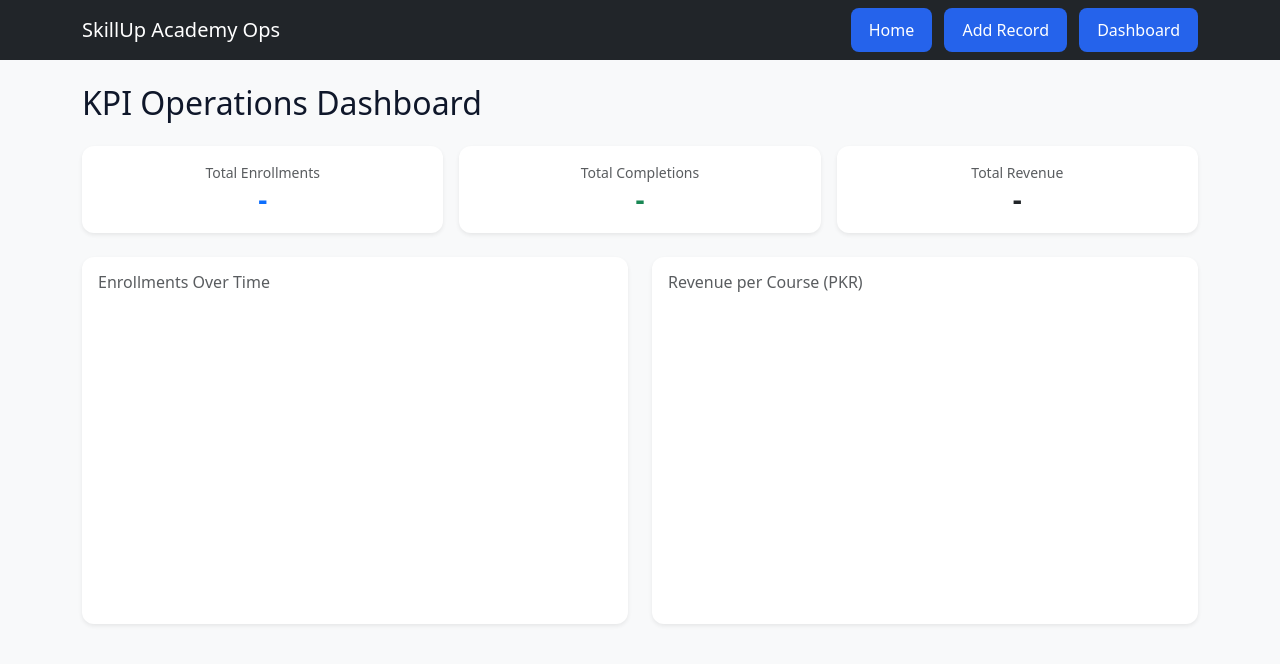
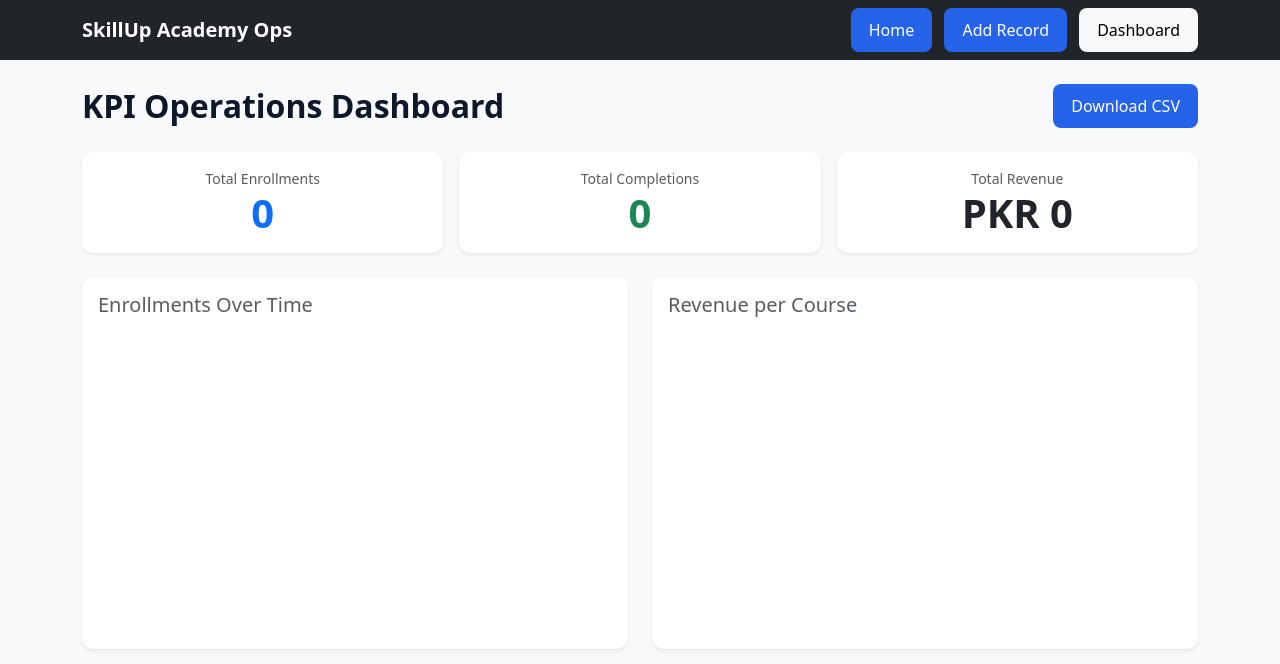
Before and after one commit to TalhatFarman9/operations-api, a website: page public/dashboard.html in a window 1280 px wide. Drawn offline with nearby package versions, Linux system fonts and the light colour scheme; no server answers.

Commit message:
Add GET /export CSV download endpoint and dashboard export button

```diff
--- a/public/dashboard.html
+++ b/public/dashboard.html
@@ -3,7 +3,7 @@
 <head>
     <meta charset="UTF-8">
     <meta name="viewport" content="width=device-width, initial-scale=1.0">
-    <title>KPI Dashboard - SkillUp Academy</title>
+    <title>Dashboard - SkillUp Academy Ops</title>
     <!-- Bootstrap 5 CSS -->
     <link href="https://cdn.jsdelivr.net/npm/bootstrap@5.3.0/dist/css/bootstrap.min.css" rel="stylesheet">
     <link rel="stylesheet" href="/css/style.css">
@@ -15,57 +15,60 @@
     <!-- Navigation Bar -->
     <nav class="navbar navbar-expand-lg navbar-dark bg-dark mb-4">
         <div class="container">
-            <a class="navbar-brand font-weight-bold" href="/">SkillUp Academy Ops</a>
+            <a class="navbar-brand fw-bold" href="/">SkillUp Academy Ops</a>
             <div>
                 <a href="/" class="btn btn-outline-light btn-sm me-2">Home</a>
                 <a href="/entry.html" class="btn btn-outline-light btn-sm me-2">Add Record</a>
-                <a href="/dashboard.html" class="btn btn-primary btn-sm">Dashboard</a>
+                <a href="/dashboard.html" class="btn btn-outline-light btn-sm active">Dashboard</a>
             </div>
         </div>
     </nav>
 
-    <div class="container mb-5">
-        <h2 class="mb-4">KPI Operations Dashboard</h2>
+    <div class="container my-4">
+        <!-- Dashboard Header & Download CSV Button -->
+        <div class="d-flex justify-content-between align-items-center mb-4">
+            <h2 class="fw-bold m-0">KPI Operations Dashboard</h2>
+            <a href="/export" class="btn btn-success">
+                Download CSV
+            </a>
+        </div>
 
-        <!-- Aggregate Summary Cards -->
+        <!-- Aggregate Cards -->
         <div class="row g-3 mb-4">
             <div class="col-md-4">
-                <div class="card border-0 shadow-sm text-center bg-white p-3">
-                    <span class="text-muted small">Total Enrollments</span>
-                    <h3 id="totalEnrollments" class="fw-bold text-primary mb-0">-</h3>
+                <div class="card shadow-sm border-0 text-center p-3">
+                    <div class="text-muted small">Total Enrollments</div>
+                    <div class="display-6 fw-bold text-primary" id="totalEnrollments">0</div>
                 </div>
             </div>
             <div class="col-md-4">
-                <div class="card border-0 shadow-sm text-center bg-white p-3">
-                    <span class="text-muted small">Total Completions</span>
-                    <h3 id="totalCompletions" class="fw-bold text-success mb-0">-</h3>
+                <div class="card shadow-sm border-0 text-center p-3">
+                    <div class="text-muted small">Total Completions</div>
+                    <div class="display-6 fw-bold text-success" id="totalCompletions">0</div>
                 </div>
             </div>
             <div class="col-md-4">
-                <div class="card border-0 shadow-sm text-center bg-white p-3">
-                    <span class="text-muted small">Total Revenue</span>
-                    <h3 id="totalRevenue" class="fw-bold text-dark mb-0">-</h3>
+                <div class="card shadow-sm border-0 text-center p-3">
+                    <div class="text-muted small">Total Revenue</div>
+                    <div class="display-6 fw-bold text-dark" id="totalRevenue">PKR 0</div>
                 </div>
             </div>
         </div>
 
         <!-- Charts Section -->
         <div class="row g-4">
-            <!-- Line Chart: Enrollments Over Time -->
-            <div class="col-lg-6">
-                <div class="card border-0 shadow-sm p-3">
-                    <h5 class="card-title text-muted fs-6 mb-3">Enrollments Over Time</h5>
-                    <div style="position: relative; height:300px;">
+            <div class="col-md-6">
+                <div class="card shadow-sm border-0 p-3">
+                    <h5 class="card-title text-muted mb-3">Enrollments Over Time</h5>
+                    <div style="height: 300px;">
                         <canvas id="enrollmentsChart"></canvas>
                     </div>
                 </div>
             </div>
-
-            <!-- Bar Chart: Revenue Per Course -->
-            <div class="col-lg-6">
-                <div class="card border-0 shadow-sm p-3">
-                    <h5 class="card-title text-muted fs-6 mb-3">Revenue per Course (PKR)</h5>
-                    <div style="position: relative; height:300px;">
+            <div class="col-md-6">
+                <div class="card shadow-sm border-0 p-3">
+                    <h5 class="card-title text-muted mb-3">Revenue per Course</h5>
+                    <div style="height: 300px;">
                         <canvas id="revenueChart"></canvas>
                     </div>
                 </div>
@@ -73,6 +76,7 @@
         </div>
     </div>
 
+    <!-- Dashboard Logic Script -->
     <script src="/js/dashboard.js"></script>
 </body>
 </html>
```
Also changed, not shown: server.js (+70 -28 lines).
